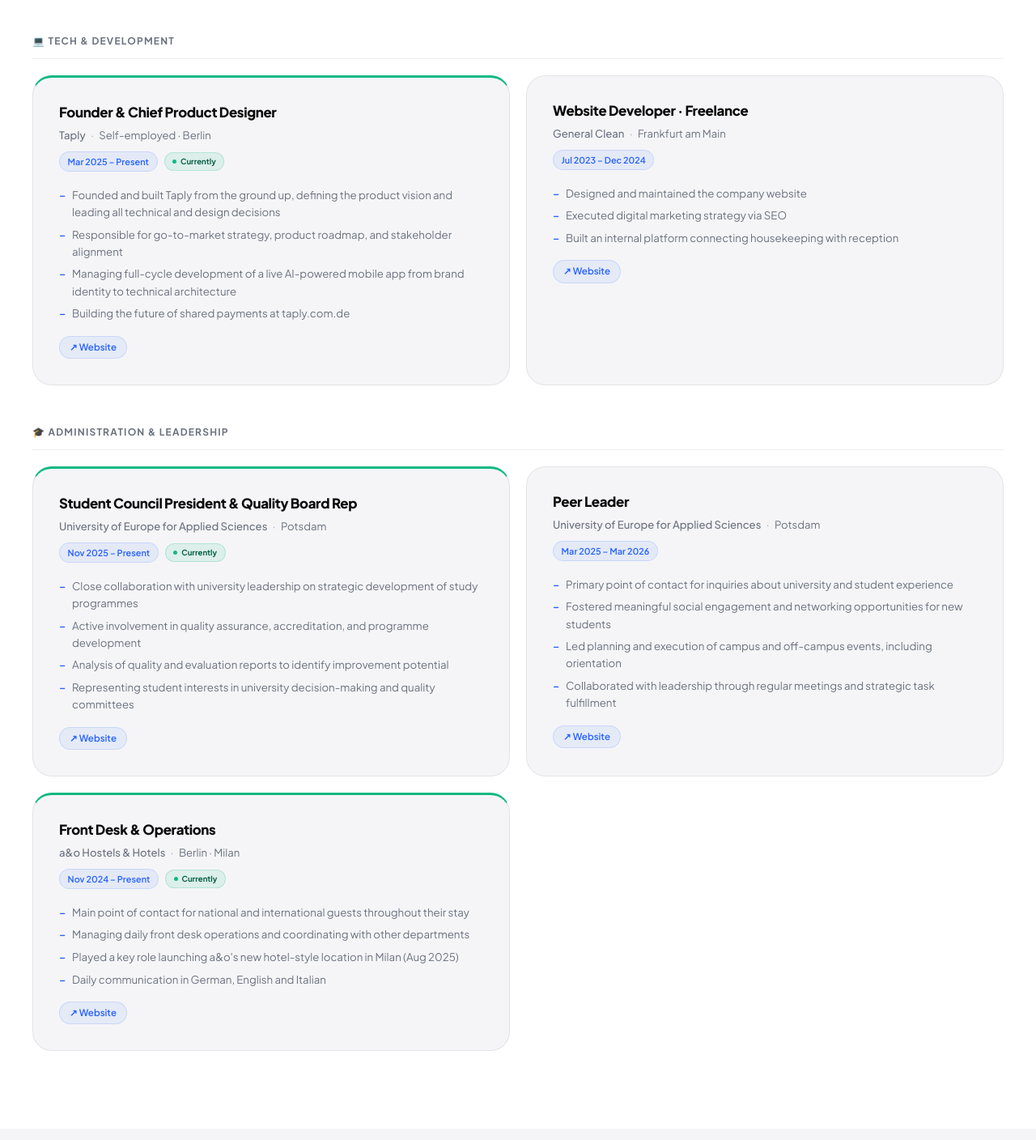
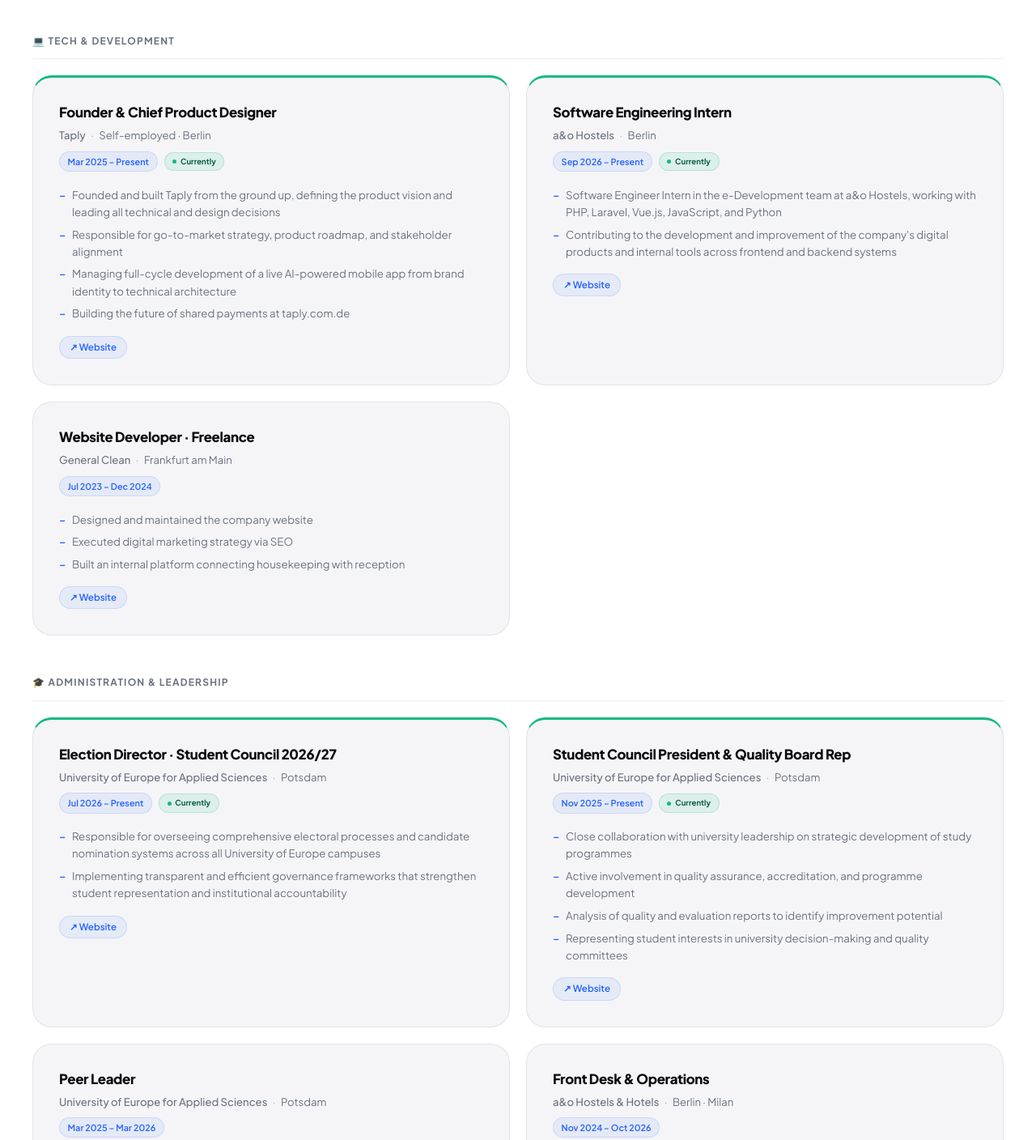
Before and after one commit to FrenkliZeqollari/frenkli-portfolio, a plain HTML site: page index.html in a window 1280 px wide. Shown: the part 3000-4408 px from the top of the page at 81% size. Drawn offline with Linux system fonts and the light colour scheme.

Commit message:
Add files via upload

```diff
--- a/index.html
+++ b/index.html
@@ -556,7 +556,7 @@
         <div class="skill-icon">📱</div>
         <div class="skill-title" data-i18n="skills.mobile">Mobile &amp; Frontend</div>
         <div class="skill-tags">
-          <span class="skill-tag">Flutter</span><span class="skill-tag">Dart</span><span class="skill-tag">React</span>
+          <span class="skill-tag">Flutter</span><span class="skill-tag">Dart</span><span class="skill-tag">React</span><span class="skill-tag">Vue</span>
           <span class="skill-tag">React Native</span><span class="skill-tag">TypeScript</span>
           <span class="skill-tag">JavaScript</span><span class="skill-tag">Tailwind CSS</span><span class="skill-tag">Figma</span>
         </div>
@@ -568,6 +568,7 @@
         <div class="skill-tags">
           <span class="skill-tag">Python</span><span class="skill-tag">Java</span><span class="skill-tag">C++</span>
           <span class="skill-tag">SQL</span><span class="skill-tag">Supabase</span>
+          <span class="skill-tag">PHP</span><span class="skill-tag">Laravel</span>
           <span class="skill-tag">Machine Learning</span><span class="skill-tag">Big Data &amp; Analytics</span>
         </div>
       </div>
@@ -623,6 +624,23 @@
         </ul>
         <div class="exp-visit"><a href="https://taply.com.de" target="_blank" rel="noopener noreferrer" data-i18n="exp.visit">↗ Website</a></div>
       </div>
+      <div class="exp-card current reveal">
+        <div class="exp-role-title">Software Engineering Intern</div>
+        <div class="exp-company-row">
+          <span class="exp-company-name">a&amp;o Hostels</span>
+          <span class="exp-sep">·</span>
+          <span class="exp-loc-text">Berlin</span>
+        </div>
+        <div class="exp-meta-row">
+          <span class="exp-period-badge">Sep 2026 – Present</span>
+          <span class="current-badge" data-i18n="exp.current">Currently</span>
+        </div>
+        <ul class="exp-bullets">
+          <li>Software Engineer Intern in the e-Development team at a&amp;o Hostels, working with PHP, Laravel, Vue.js, JavaScript, and Python</li>
+          <li>Contributing to the development and improvement of the company's digital products and internal tools across frontend and backend systems</li>
+        </ul>
+        <div class="exp-visit"><a href="https://www.aohostels.com/en/" target="_blank" rel="noopener noreferrer" data-i18n="exp.visit">↗ Website</a></div>
+      </div>
       <div class="exp-card reveal">
         <div class="exp-role-title" data-i18n="role.webdev">Website Developer · Freelance</div>
         <div class="exp-company-row">
@@ -645,6 +663,25 @@
     <!-- ADMINISTRATION & LEADERSHIP -->
     <div class="exp-category-header" data-i18n="exp.leadership">🎓 Administration &amp; Leadership</div>
     <div class="exp-grid">
+
+      <!-- Election Director (Jul 2026 – Present) -->
+      <div class="exp-card current reveal">
+        <div class="exp-role-title">Election Director · Student Council 2026/27</div>
+        <div class="exp-company-row">
+          <span class="exp-company-name">University of Europe for Applied Sciences</span>
+          <span class="exp-sep">·</span>
+          <span class="exp-loc-text">Potsdam</span>
+        </div>
+        <div class="exp-meta-row">
+          <span class="exp-period-badge">Jul 2026 – Present</span>
+          <span class="current-badge" data-i18n="exp.current">Currently</span>
+        </div>
+        <ul class="exp-bullets">
+          <li>Responsible for overseeing comprehensive electoral processes and candidate nomination systems across all University of Europe campuses</li>
+          <li>Implementing transparent and efficient governance frameworks that strengthen student representation and institutional accountability</li>
+        </ul>
+        <div class="exp-visit"><a href="https://www.ue-germany.com" target="_blank" rel="noopener noreferrer" data-i18n="exp.visit">↗ Website</a></div>
+      </div>
 
       <!-- Most recent: Student Council President (Nov 2025 – Present) -->
       <div class="exp-card current reveal">
@@ -687,8 +724,8 @@
         <div class="exp-visit"><a href="https://www.ue-germany.com" target="_blank" rel="noopener noreferrer" data-i18n="exp.visit">↗ Website</a></div>
       </div>
 
-      <!-- Front Desk a&o (Nov 2024 – Present) -->
-      <div class="exp-card current reveal">
+      <!-- Front Desk a&o (Nov 2024 – Oct 2026) -->
+      <div class="exp-card reveal">
         <div class="exp-role-title" data-i18n="role.frontdesk">Front Desk &amp; Operations</div>
         <div class="exp-company-row">
           <span class="exp-company-name">a&amp;o Hostels &amp; Hotels</span>
@@ -696,8 +733,7 @@
           <span class="exp-loc-text">Berlin · Milan</span>
         </div>
         <div class="exp-meta-row">
-          <span class="exp-period-badge">Nov 2024 – Present</span>
-          <span class="current-badge" data-i18n="exp.current">Currently</span>
+          <span class="exp-period-badge">Nov 2024 – Oct 2026</span>
         </div>
         <ul class="exp-bullets">
           <li data-i18n="ao.1">Main point of contact for national and international guests throughout their stay</li>
```
Also changed, not shown: admin.html (+32 -4 lines).
